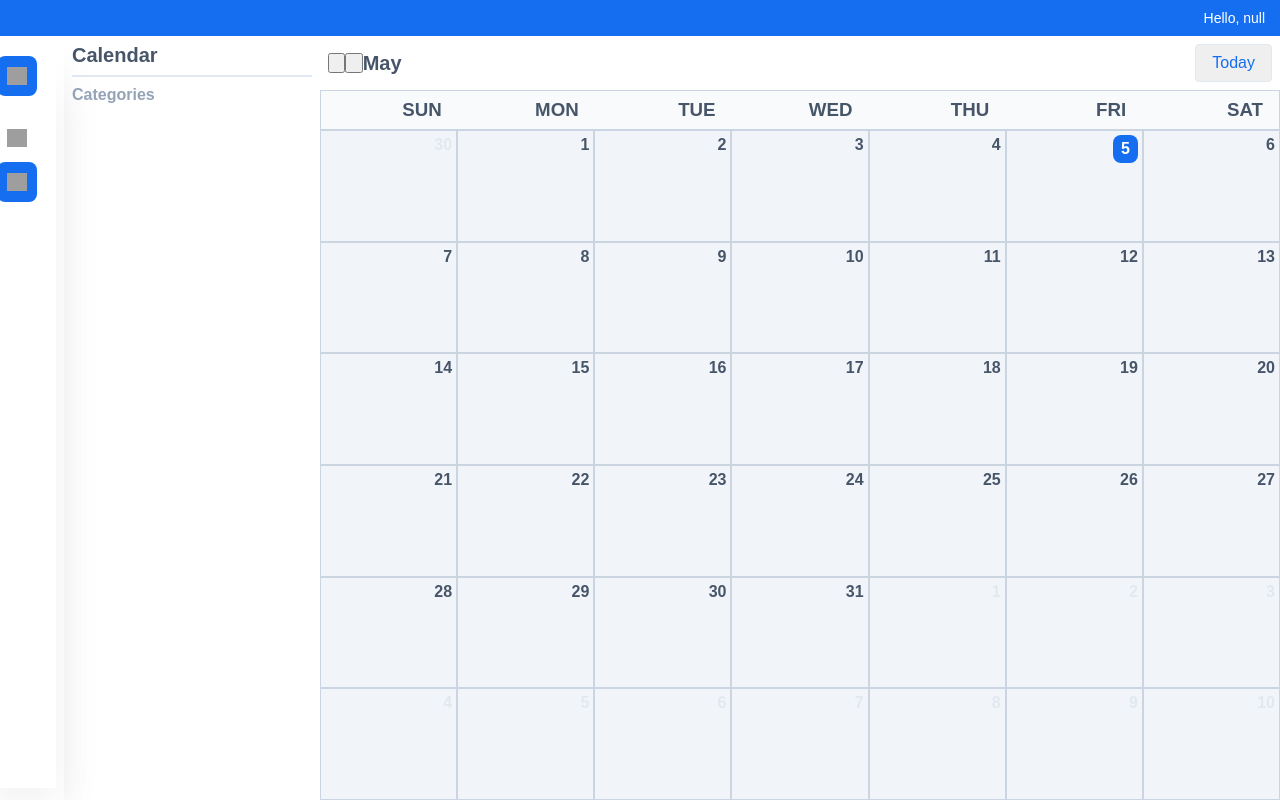
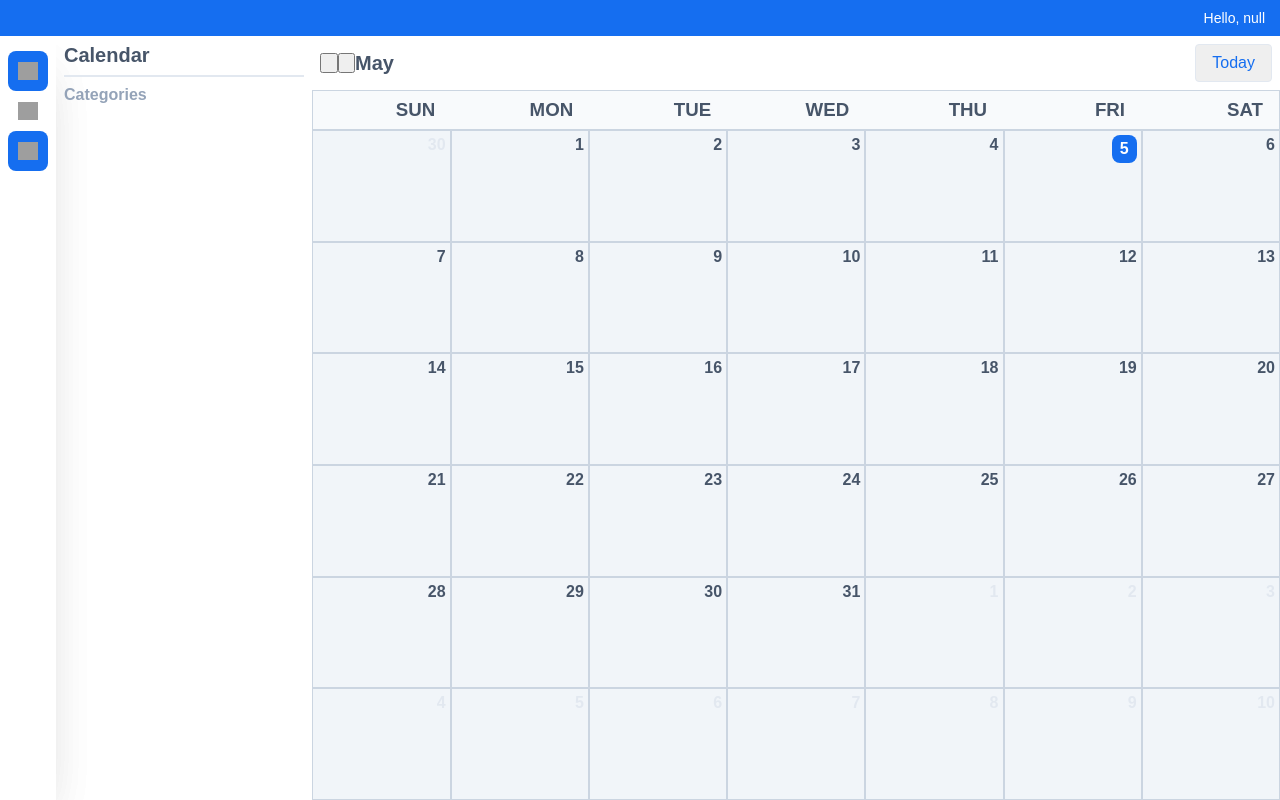
Before and after one commit to mmfallacy/task-space, a SvelteKit app: page /calendar in a window 1280 px wide. Built offline with nearby package versions, Linux system fonts and the light colour scheme; grey boxes are pictures that could not be loaded; some icons are missing.

Commit message:
feat: fix styling of sidebar component

```diff
--- a/src/components/Sidebar.svelte
+++ b/src/components/Sidebar.svelte
@@ -8,7 +8,6 @@
 </script>
 
 <aside class="sidebar">
-    <div class="sidebar-header">
     <button class="plus" on:click={toggleModal}>
         <div class="plusbutton" />
     </button>
@@ -22,24 +21,18 @@
     <button class="selected">
         <div class="taskbutton" />
     </button>
-    </div>
 </aside>
 
 <style>
     .sidebar {
-        position: absolute;
         background: white;
-        height: calc(100vh - 68px);
-        width: 64px;
-        min-width: 64px;
+        height: 100%;
+        width: 100%;
         box-shadow: 0px 25px 50px -12px rgba(0, 0, 0, 0.1);
-        margin: 20px -8px;
-        padding: 0px;
-    }
-
-    .sidebar-header {
-        padding: 0px 0px 0px 5px;
-        border-bottom: none;
+        display: flex;
+        flex-direction: column;
+        align-items: center;
+        padding: 15px 0;
     }
 
     .plus {
--- a/src/routes/layout.svelte
+++ b/src/routes/layout.svelte
@@ -20,7 +20,7 @@
     .grid {
         display: grid;
         grid-template-rows: 36px auto;
-        grid-template-columns: 64px auto;
+        grid-template-columns: 56px auto;
 
         height: 100svh;
         width: 100svw;
```
Lines whose indentation alone changed are shown as unchanged.
